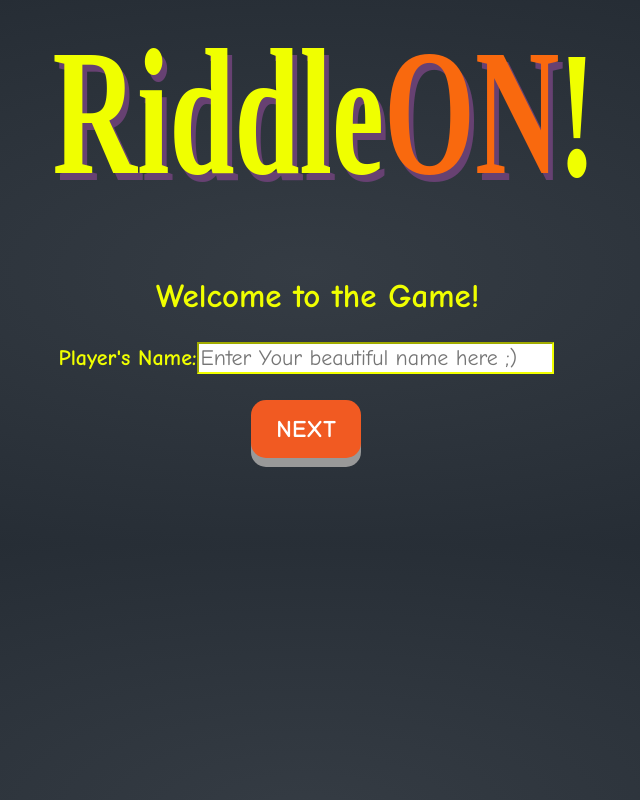
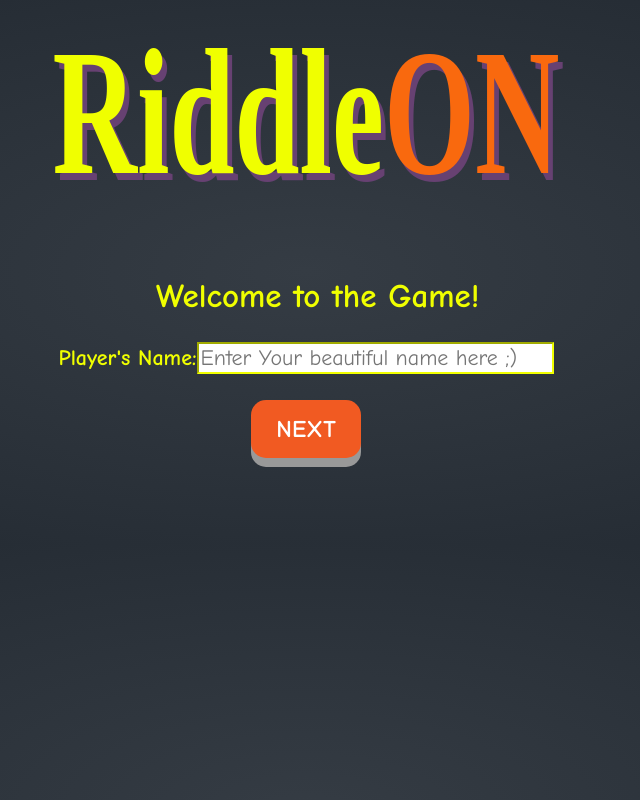
Before and after one commit to arghac14/RiddleON, a plain HTML site: page index.html in a window 1280 px wide. Shown: the top 800 px of the page, without its empty margins (334-974 px from the left). Drawn offline with Linux system fonts and the light colour scheme.

Commit message:
Update index.html

```diff
--- a/index.html
+++ b/index.html
@@ -10,7 +10,7 @@
 <body>
 	<center>
 <div id="fpage">
-		<div id="logo"><h1 id="title">Riddle<b id="O">ON</b></h1><h1 id="ex">!</h1>
+		<div id="logo"><h1 id="title">Riddle<b id="O">ON</b></h1><h1 id="ex"></h1>
 		</div>
 	<div id="welcome">
 		<br><h2 id="welcomeMessage">&nbsp&nbspWelcome to the Game!</h2>
```
